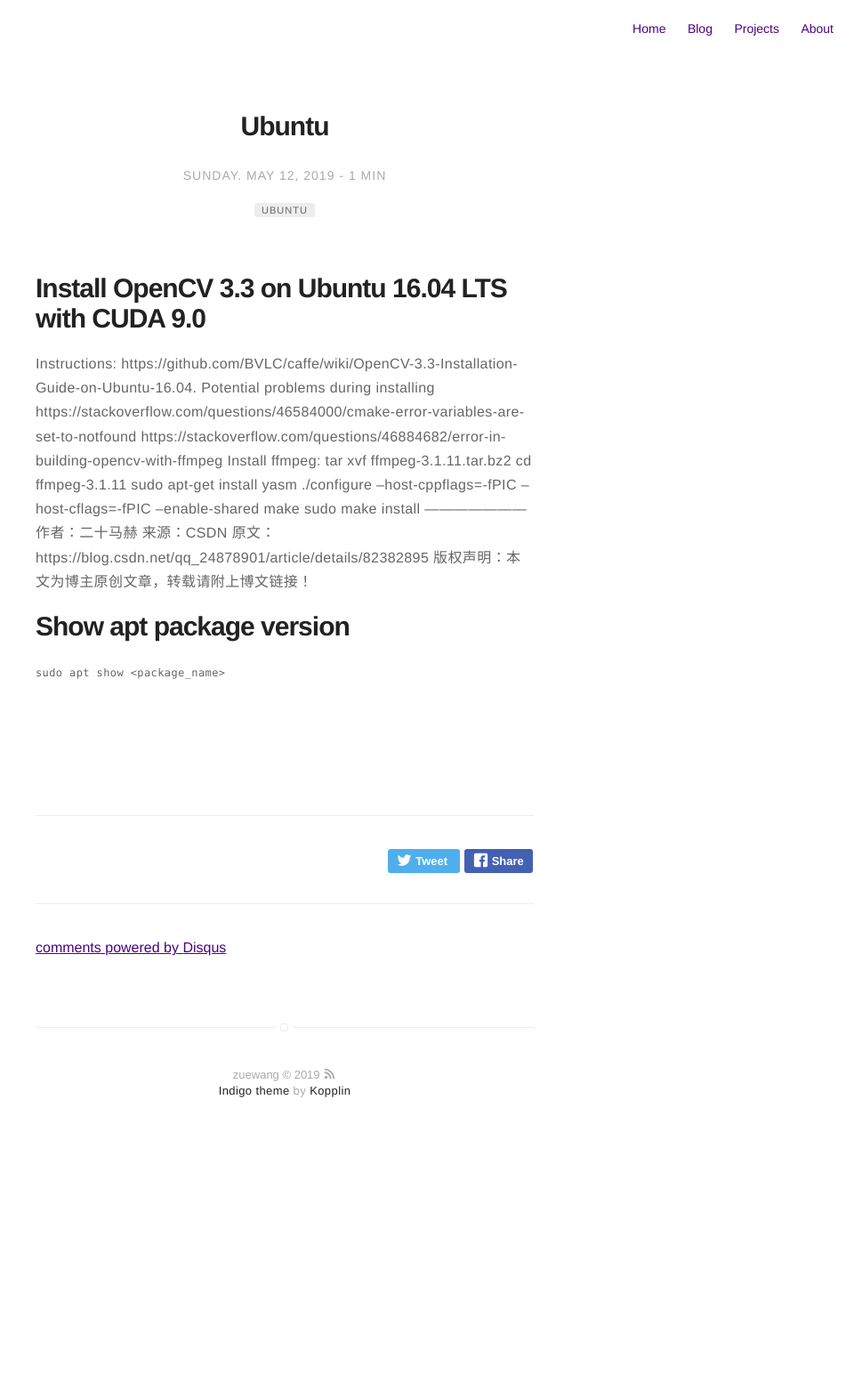
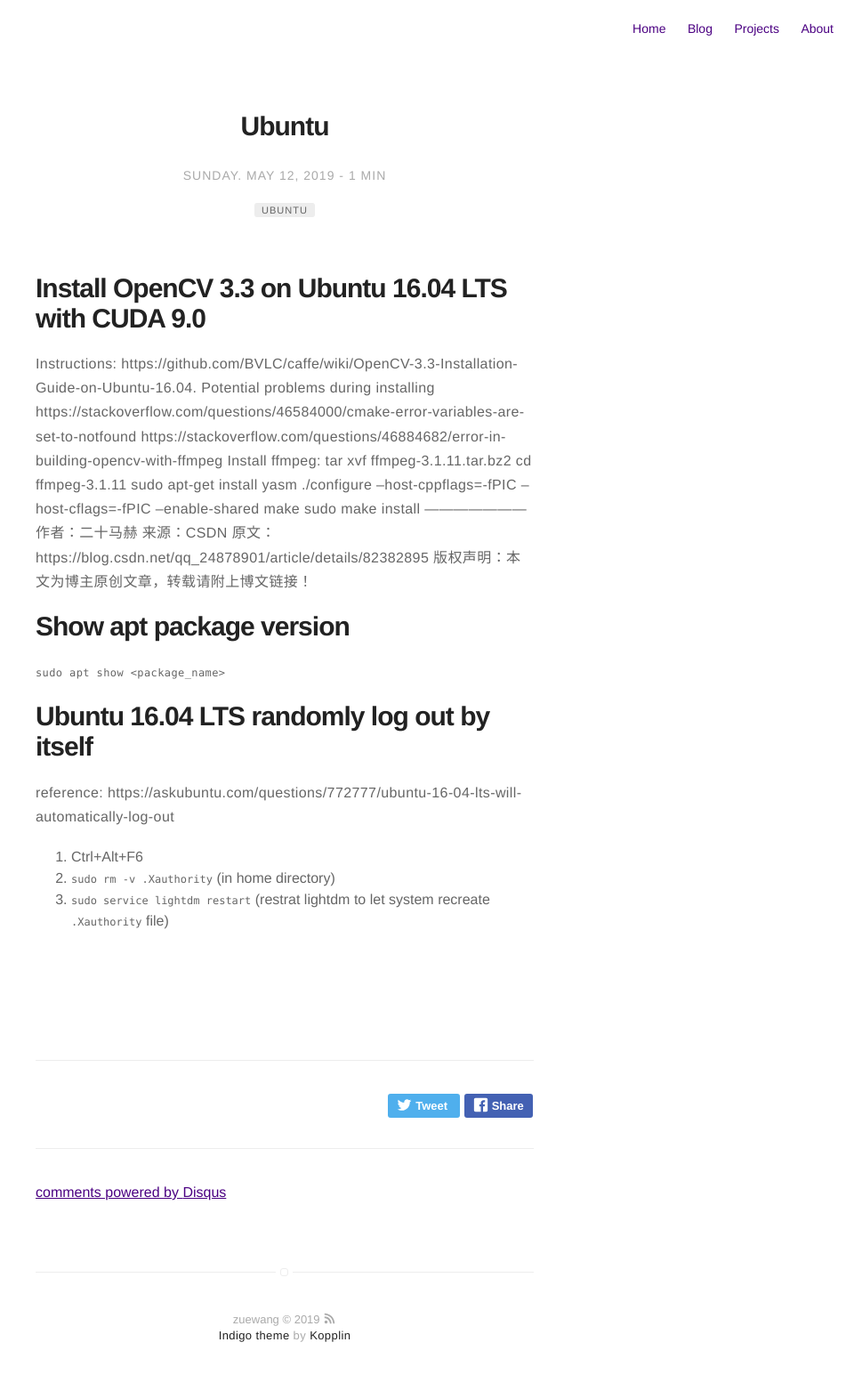
Before and after one commit to zuewang/zuewang.github.io, a Jekyll site: the page built from _posts/2019-05-12-Ubuntu.markdown, in a window 1280 px wide. Shown: the whole page at 89% size, without its empty margins (320-1280 px from the left). Built offline with Jekyll 4.4.1, drawn with Linux system fonts in a browser that asks for light colours; comment, search, counter and statistics services are not loaded; before the commit the page ends 1297 px from its top, so only the background shows below that.

Commit message:
ubuntu logout by itself problem

```diff
--- a/_posts/2019-05-12-Ubuntu.markdown
+++ b/_posts/2019-05-12-Ubuntu.markdown
@@ -22,3 +22,9 @@ tar xvf ffmpeg-3.1.11.tar.bz2 cd ffmpeg-3.1.11 sudo apt-get install yasm ./confi
 
 # Show apt package version
  `sudo apt show <package_name>`
+
+# Ubuntu 16.04 LTS randomly log out by itself
+  reference: https://askubuntu.com/questions/772777/ubuntu-16-04-lts-will-automatically-log-out
+  1. Ctrl+Alt+F6
+  2. `sudo rm -v .Xauthority` (in home directory)
+  3. `sudo service lightdm restart` (restrat lightdm to let system recreate `.Xauthority` file)
```
